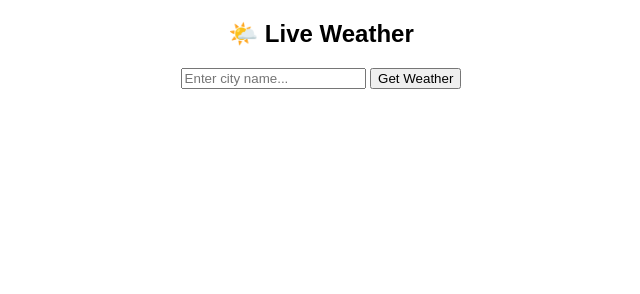
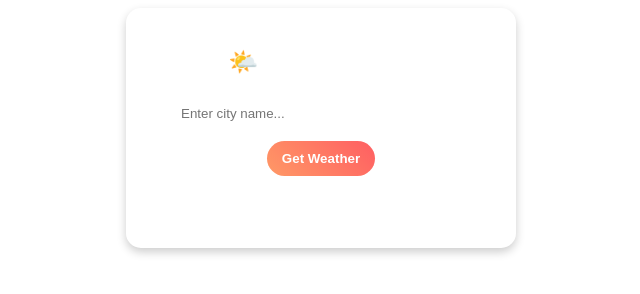
Before and after one commit to janvi09148/janvi09148.github.io, a plain HTML site: page index.html in a window 1280 px wide. Shown: the whole page, without its empty margins (319-959 px from the left). Drawn offline with Linux system fonts and the light colour scheme.

Commit message:
Update styles.css

```diff
--- a/styles.css
+++ b/styles.css
@@ -1,16 +1,75 @@
+/* Default Background */
 body {
+    font-family: 'Poppins', sans-serif;
     text-align: center;
-    font-family: Arial, sans-serif;
+    transition: background 0.5s ease-in-out;
+    color: white;
 }
 
-.weather-widget {
-    width: 200px;
+/* Weather-Specific Backgrounds */
+.clear {
+    background: linear-gradient(to right, #ff9966, #ff5e62);
+}
+
+.clouds {
+    background: linear-gradient(to right, #bdc3c7, #2c3e50);
+}
+
+.rain {
+    background: linear-gradient(to right, #4b79a1, #283e51);
+}
+
+.snow {
+    background: linear-gradient(to right, #eef2f3, #8e9eab);
+}
+
+/* Weather Container */
+.weather-container {
+    background: rgba(255, 255, 255, 0.2);
+    backdrop-filter: blur(10px);
+    width: 350px;
+    margin: auto;
     padding: 20px;
-    text-align: center;
+    border-radius: 15px;
+    box-shadow: 0 4px 10px rgba(0, 0, 0, 0.2);
+}
+
+/* Input Field */
+input {
+    width: 80%;
+    padding: 10px;
+    border-radius: 5px;
+    border: none;
+    margin-bottom: 10px;
+}
+
+/* Weather Info */
+.weather-info {
+    margin-top: 15px;
+}
+
+#weatherIcon {
+    width: 80px;
+}
+
+/* Get Weather Button */
+button {
+    background: linear-gradient(45deg, #ff9966, #ff5e62);
+    border: none;
+    padding: 10px 15px;
     color: white;
-    font-size: 18px;
-    border-radius: 10px;
-    margin: auto;
-    margin-top: 50px;
-    transition: background 0.5s ease;
+    font-weight: bold;
+    border-radius: 20px;
+    cursor: pointer;
+    transition: transform 0.2s ease-in-out;
 }
+
+button:hover {
+    transform: scale(1.1);
+}
+
+/* Error Message */
+#errorMsg {
+    color: red;
+    margin-top: 10px;
+}
```
